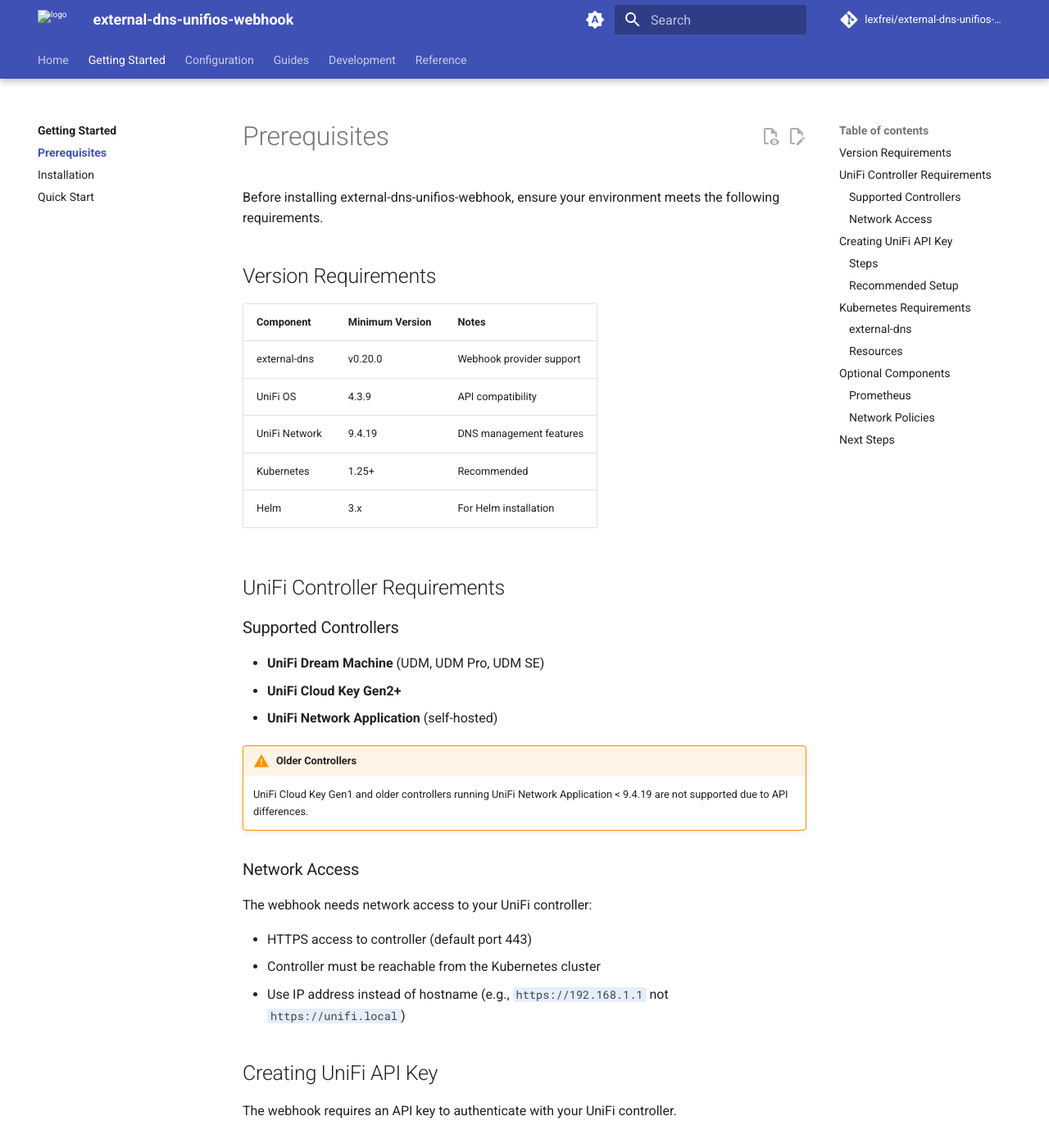
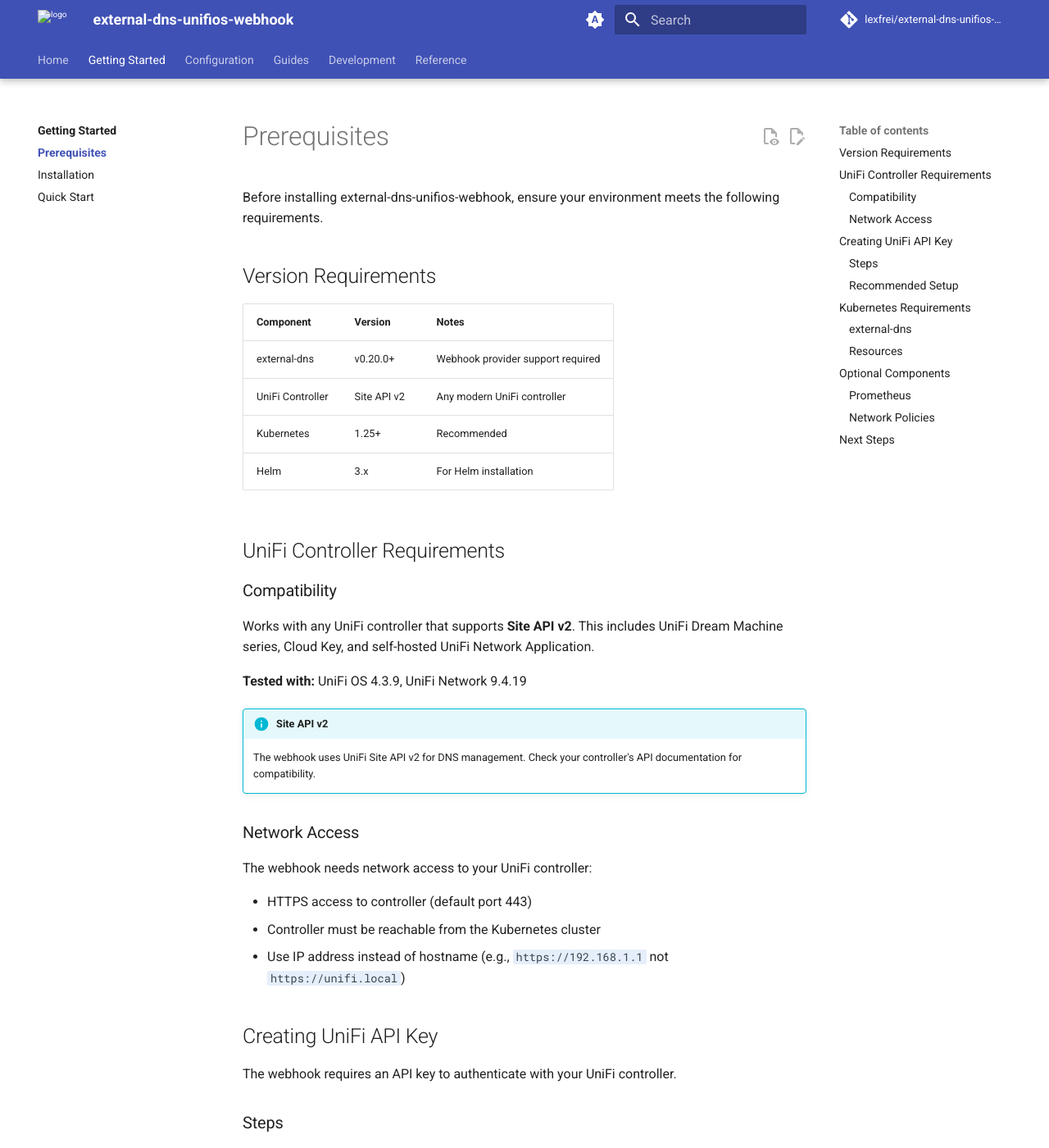
Before and after one commit to lexfrei/external-dns-unifios-webhook, an MkDocs documentation site: the page built from docs/getting-started/prerequisites.md, in a window 1280 px wide and 1400 px high. Shown: the whole window at 82% size. Built offline with MkDocs 1.6.1 and Material for MkDocs 9.7.7, drawn with Linux system fonts in a browser that asks for light colours; comment, search, counter and statistics services are not loaded; the version menu is left out.

Commit message:
docs: clarify UniFi controller compatibility
Replace specific version requirements with Site API v2 compatibility
note. Versions listed were only tested, not minimum requirements.

Co-Authored-By: Claude <noreply@anthropic.com>
Signed-off-by: Aleksei Sviridkin <f@lex.la>

```diff
--- a/docs/getting-started/prerequisites.md
+++ b/docs/getting-started/prerequisites.md
@@ -4,24 +4,23 @@ Before installing external-dns-unifios-webhook, ensure your environment meets th
 
 ## Version Requirements
 
-| Component | Minimum Version | Notes |
-|-----------|-----------------|-------|
-| external-dns | v0.20.0 | Webhook provider support |
-| UniFi OS | 4.3.9 | API compatibility |
-| UniFi Network | 9.4.19 | DNS management features |
+| Component | Version | Notes |
+|-----------|---------|-------|
+| external-dns | v0.20.0+ | Webhook provider support required |
+| UniFi Controller | Site API v2 | Any modern UniFi controller |
 | Kubernetes | 1.25+ | Recommended |
 | Helm | 3.x | For Helm installation |
 
 ## UniFi Controller Requirements
 
-### Supported Controllers
+### Compatibility
 
-- **UniFi Dream Machine** (UDM, UDM Pro, UDM SE)
-- **UniFi Cloud Key Gen2+**
-- **UniFi Network Application** (self-hosted)
+Works with any UniFi controller that supports **Site API v2**. This includes UniFi Dream Machine series, Cloud Key, and self-hosted UniFi Network Application.
 
-!!! warning "Older Controllers"
-    UniFi Cloud Key Gen1 and older controllers running UniFi Network Application < 9.4.19 are not supported due to API differences.
+**Tested with:** UniFi OS 4.3.9, UniFi Network 9.4.19
+
+!!! info "Site API v2"
+    The webhook uses UniFi Site API v2 for DNS management. Check your controller's API documentation for compatibility.
 
 ### Network Access
 
```
Also changed, not shown: docs/index.md (+8 -9 lines).
